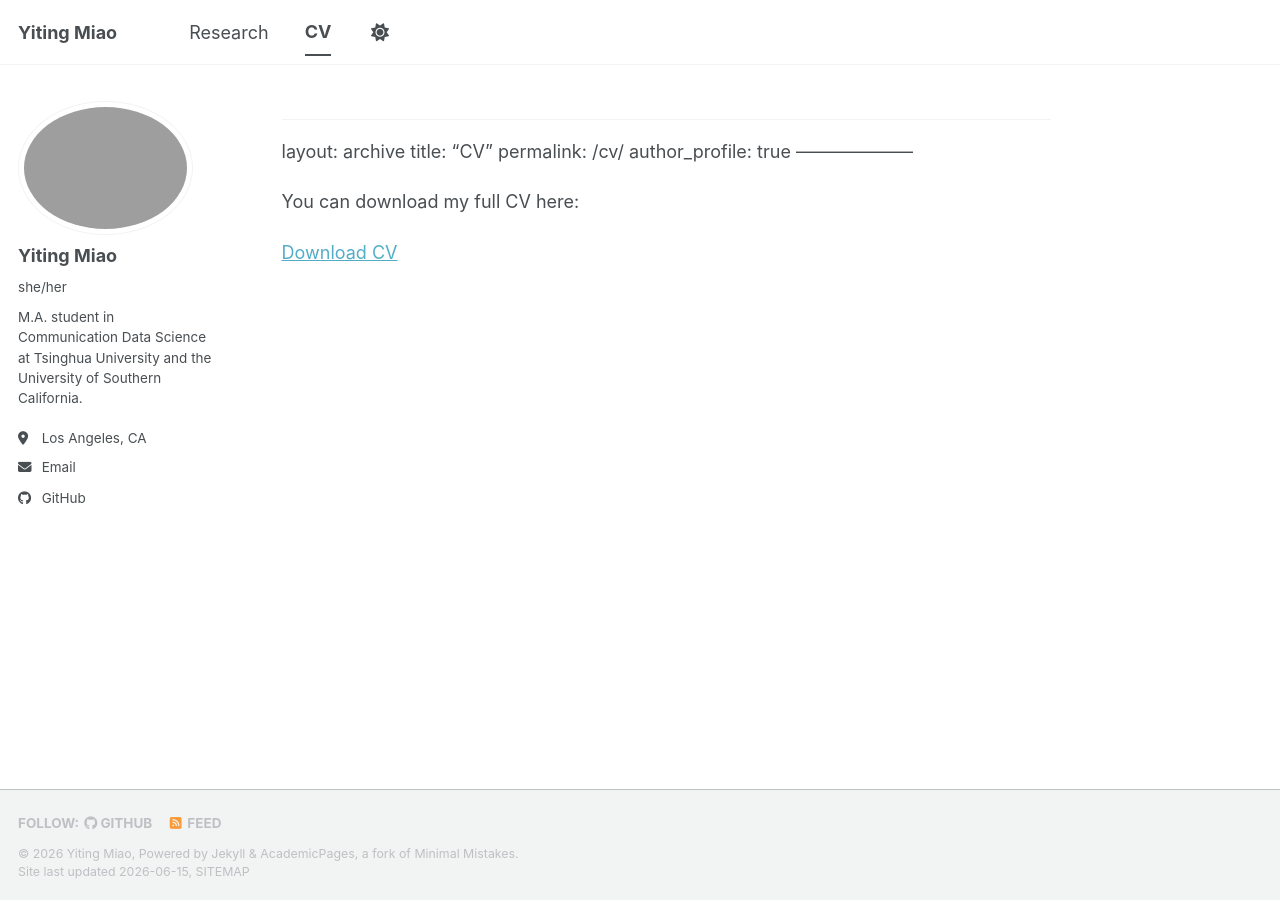
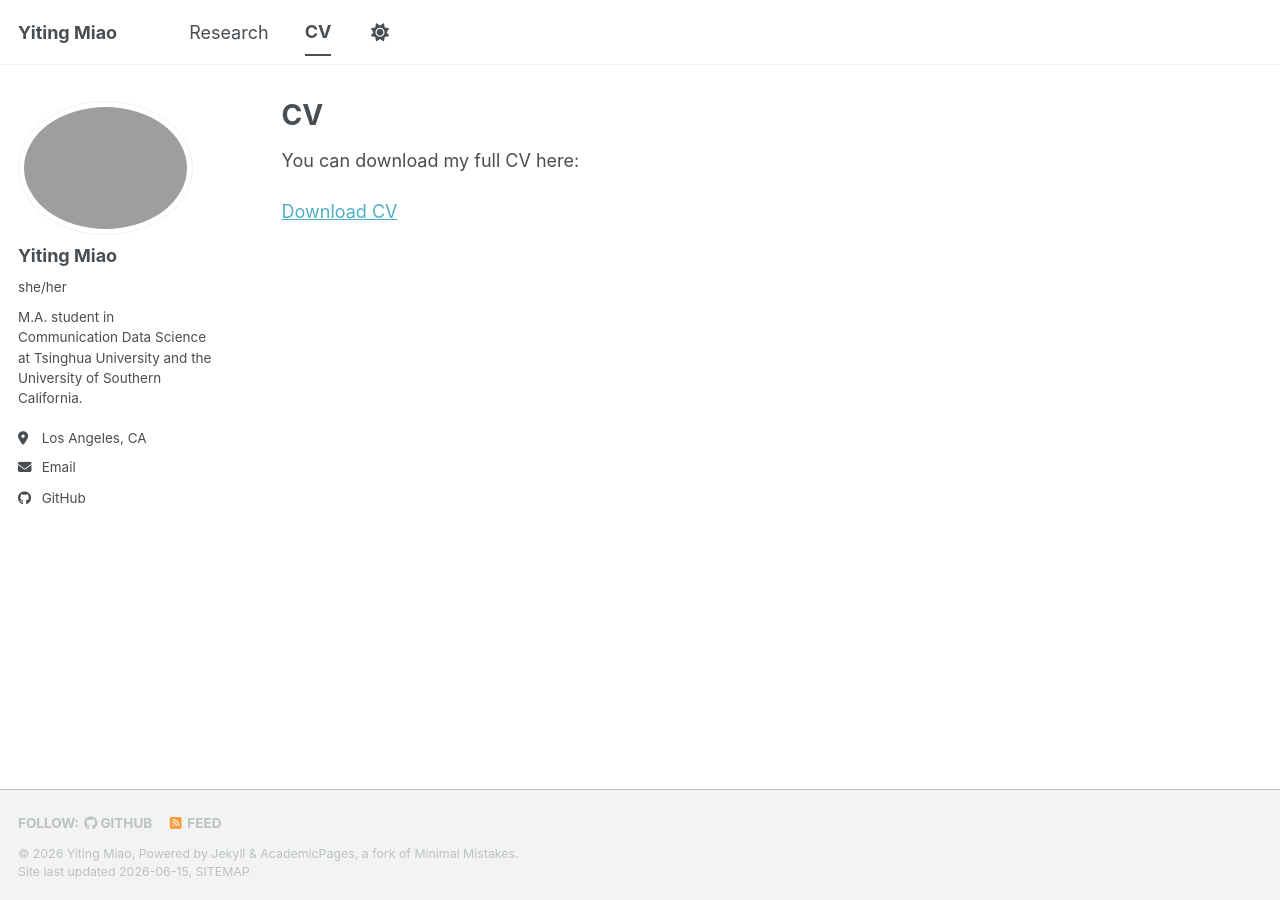
Before and after one commit to MistyMiao/mistymiao.github.io, a Jekyll site: the page built from _pages/cv.md, in a window 1280 px wide. Built offline with Jekyll 4.4.1, drawn with Linux system fonts in a browser that asks for light colours; a script bundle is joined from its source files by our own code; library files that are not in the unit come from our copies; part of the change alters nothing that is shown.

```diff
--- a/_pages/cv.md
+++ b/_pages/cv.md
@@ -3,7 +3,9 @@ layout: archive
 title: "CV"
 permalink: /cv/
 author_profile: true
---------------------
+redirect_from:
+  - /resume
+---
 
 You can download my full CV here:
 
```
